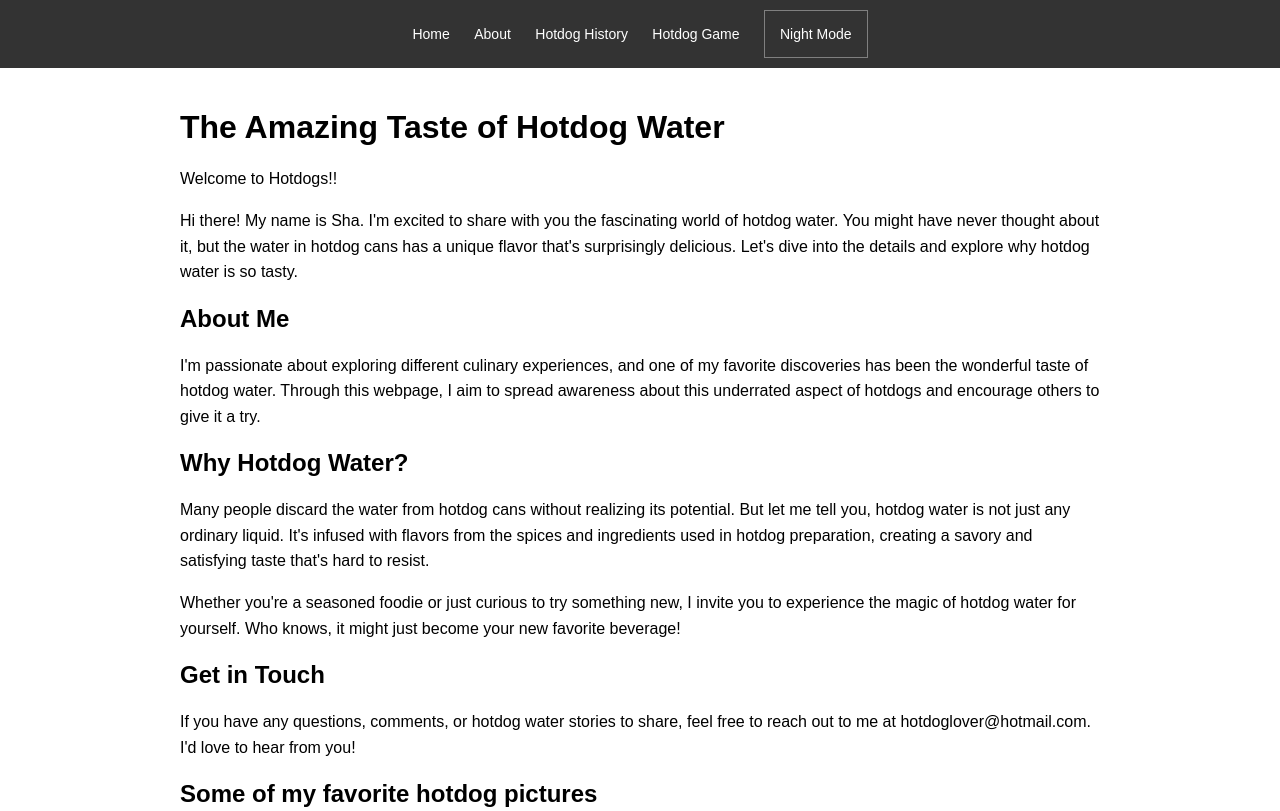
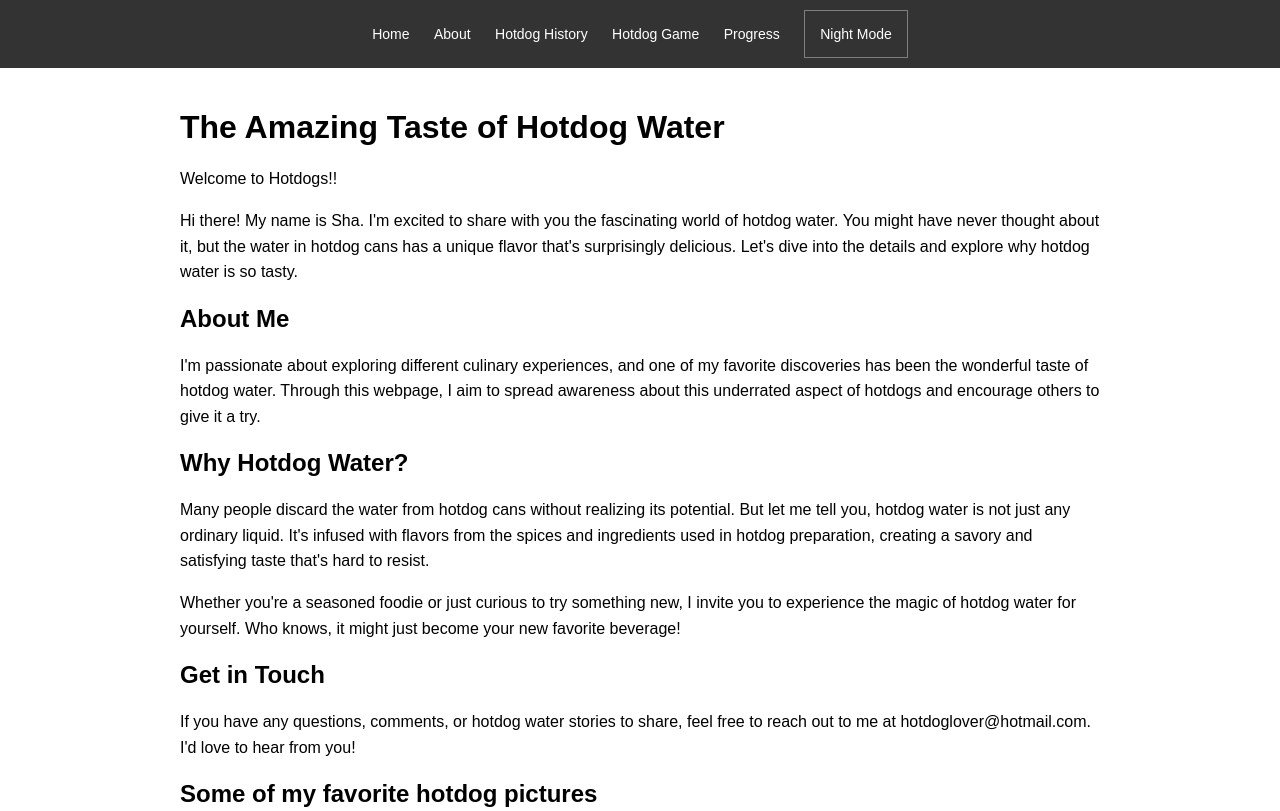
Before and after one commit to chianels/hot-dog-water, a plain HTML site: page index.html in a window 1280 px wide. Shown: the top 811 px of the page. Drawn offline with Linux system fonts and the light colour scheme.

Commit message:
manu home

```diff
--- a/index.html
+++ b/index.html
@@ -14,6 +14,7 @@
         <a href="./about.html">About</a>
         <a href="./history.html">Hotdog History</a>
         <a href="./tiktak.html">Hotdog Game</a>
+        <a href="./progress.html">Progress</a>
         <button id="nightModeBtn" onclick="toggleNightMode()">Night Mode</button>
     </div>
     <div class="container">
```
